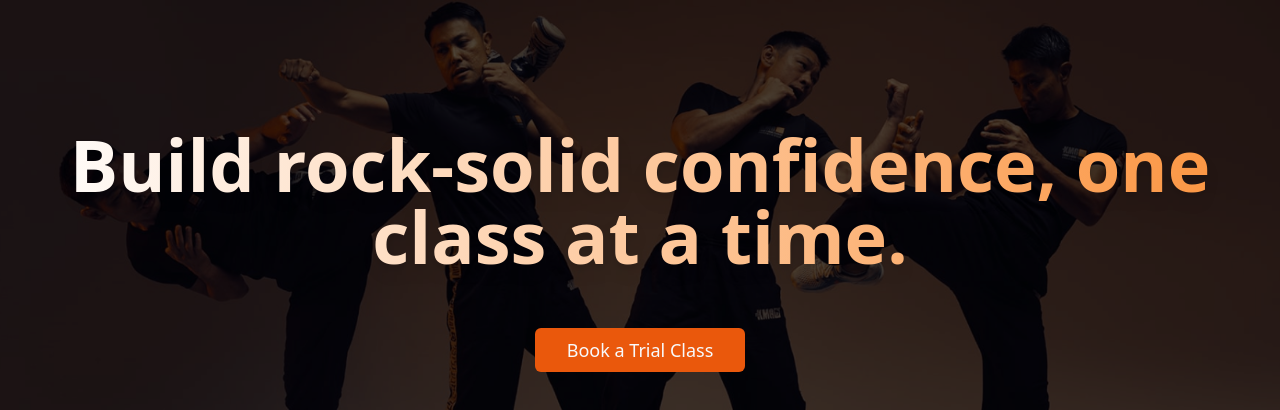
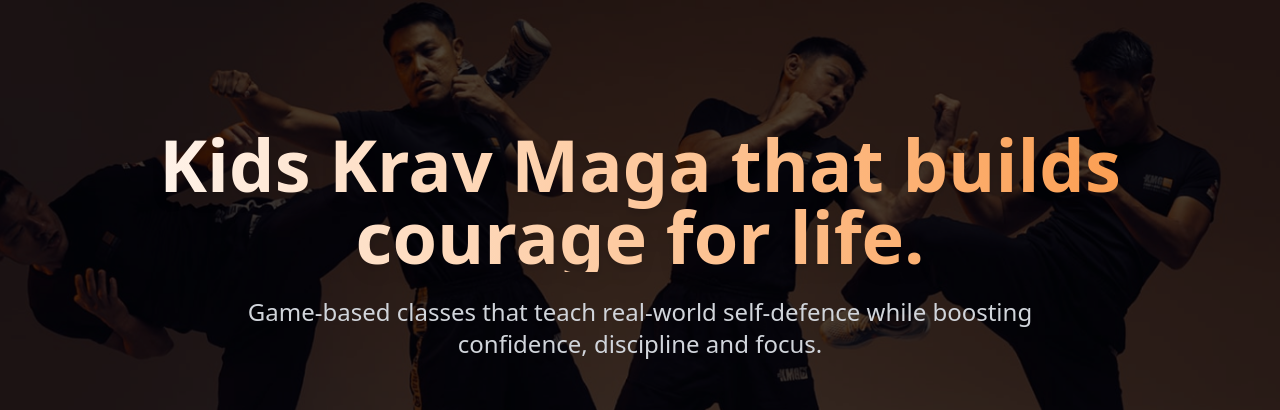
Before and after one commit to ecent/kravist-website-main, a React (Vite) app: page /programs/youth/learn-more in a window 1280 px wide. Shown: the top 410 px of the page. Built offline with nearby package versions, Linux system fonts and the light colour scheme.

Commit message:
Update hero and sub-headline
Updated the hero message to "Kids Krav Maga that builds courage for life." and the sub-headline to "Game-based classes that teach real-world self-defence while boosting confidence, discipline and focus."

```diff
--- a/src/pages/YouthLearnMore.tsx
+++ b/src/pages/YouthLearnMore.tsx
@@ -75,8 +75,11 @@ const YouthLearnMore = () => {
           </div>
           <div className="container mx-auto px-4 text-center relative z-10">
             <h1 className="text-5xl md:text-7xl font-bold mb-6 bg-gradient-to-r from-white to-orange-400 bg-clip-text text-transparent drop-shadow-lg">
-              Build rock-solid confidence, one class at a time.
+              Kids Krav Maga that builds courage for life.
             </h1>
+            <p className="text-xl md:text-2xl mb-8 text-gray-300 max-w-4xl mx-auto">
+              Game-based classes that teach real-world self-defence while boosting confidence, discipline and focus.
+            </p>
             <Button size="lg" className="mt-8 bg-orange-600 hover:bg-orange-700 text-lg px-8 py-4" asChild>
               <a href="/#pricing">Book a Trial Class</a>
             </Button>
```
